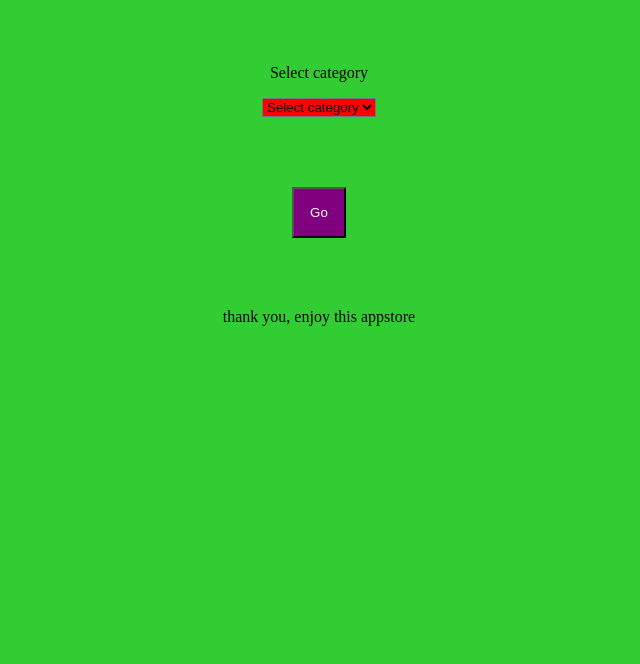
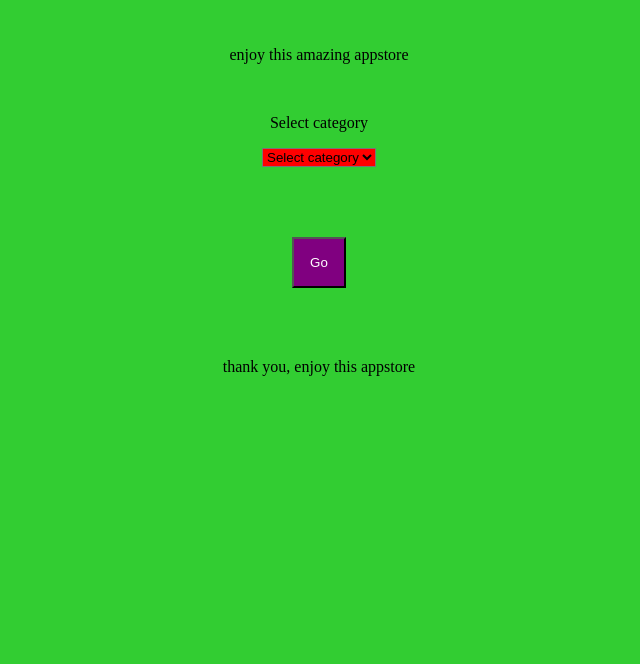
Before and after one commit to Blindtechagent/app-store, a plain HTML site: page index.html in a window 1280 px wide. Shown: the part 136-800 px from the top of the page, without its empty margins (321-961 px from the left). Drawn offline with Linux system fonts and the light colour scheme.

Commit message:
add para

```diff
--- a/index.html
+++ b/index.html
@@ -41,6 +41,7 @@
     <h1>App store by <br> Blind tech agent</h1>
     <center>
         <br>
+        <p>enjoy this amazing appstore</p>
         <br>
         <p class="para">Select category</p>
         <form name='my'> <select class="menu" name='my_menu' value='Go'>
```
